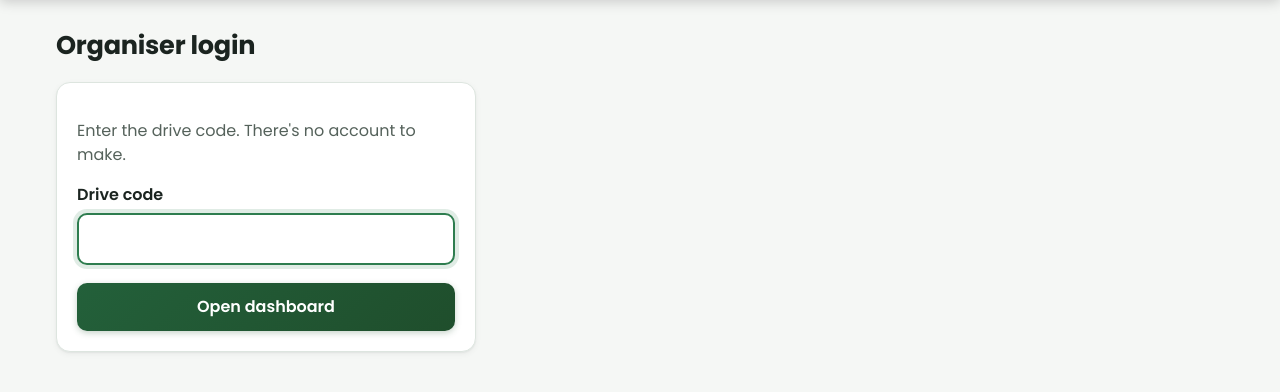
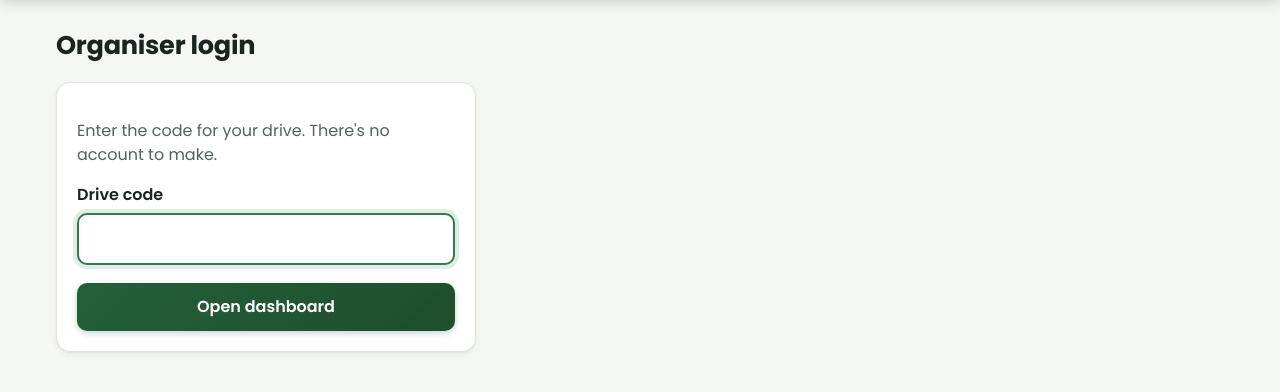
Before and after one commit to vihanchadha839-bot/SaplingTrack, a Flask app: page /login in a window 1280 px wide. Shown: the part 64-456 px from the top of the page. Run offline with Flask 3, Linux system fonts and the light colour scheme.

Commit message:
Update login.html

```diff
--- a/SaplingTrack update B4 pages/templates/login.html
+++ b/SaplingTrack update B4 pages/templates/login.html
@@ -3,9 +3,9 @@
 {% block content %}
 <h1>Organiser login</h1>
 <form method="POST" class="card narrow">
-  <p class="sub">Enter the drive code. There's no account to make.</p>
+  <p class="sub">Enter the code for your drive. There's no account to make.</p>
   <label for="code">Drive code</label>
-  <input id="code" name="code" type="password" required autofocus>
+  <input id="code" name="code" required autofocus autocomplete="off" autocapitalize="characters">
   {% if error %}<p class="error">{{ error }}</p>{% endif %}
   <button type="submit">Open dashboard</button>
 </form>
```
